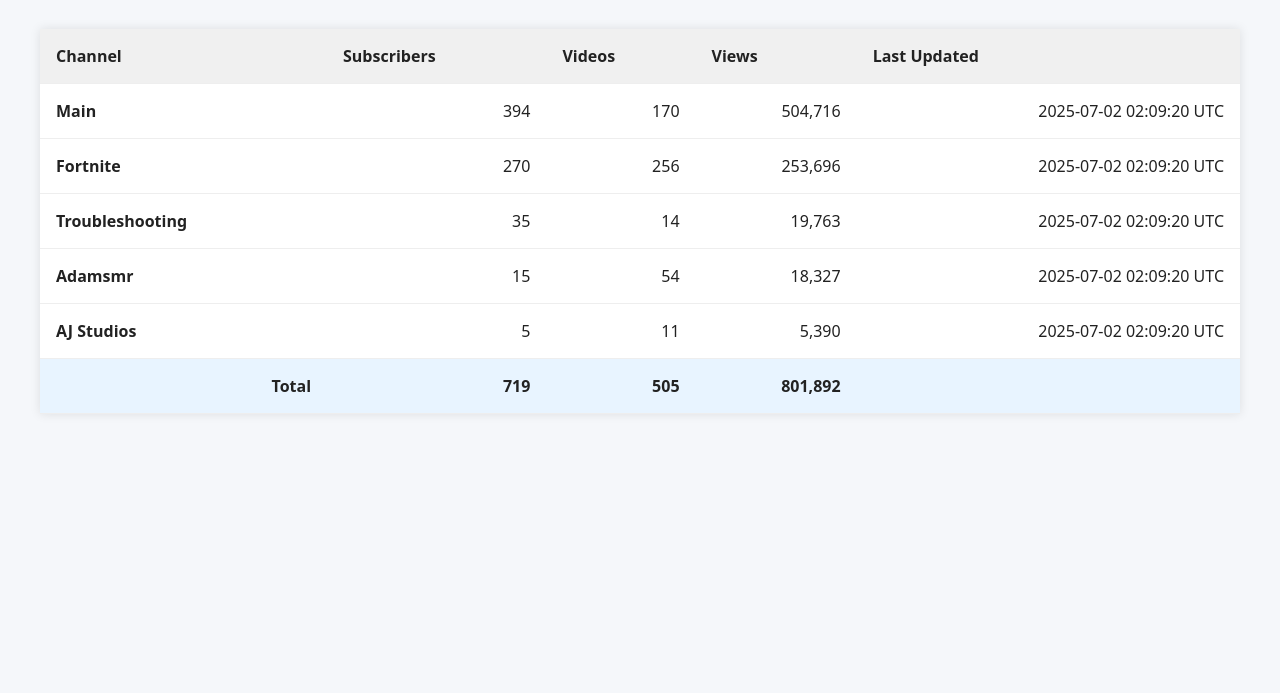
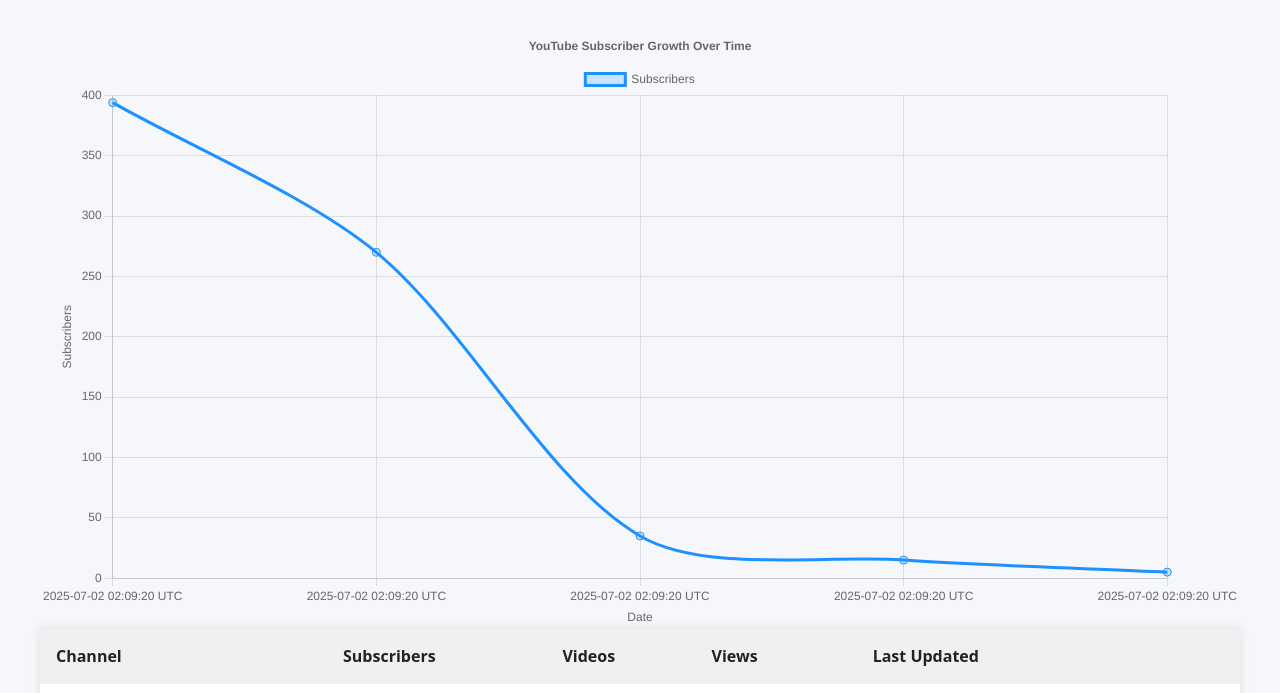
Before and after one commit to uxillary/automated, a plain HTML site: page docs/index.html in a window 1280 px wide. Shown: the part 107-800 px from the top of the page. Drawn offline with nearby package versions, Linux system fonts and the light colour scheme.

Commit message:
Update index.html

```diff
--- a/docs/index.html
+++ b/docs/index.html
@@ -3,6 +3,7 @@
 <head>
   <title>YouTube Stats Viewer</title>
   <meta charset="UTF-8" />
+  <script src="https://cdn.jsdelivr.net/npm/chart.js"></script> <!-- Chart.js CDN -->
   <style>
     body {
       font-family: system-ui, sans-serif;
@@ -19,6 +20,7 @@
       border-collapse: collapse;
       background: #fff;
       box-shadow: 0 0 10px rgba(0,0,0,0.1);
+      margin-bottom: 3rem;
     }
     th, td {
       padding: 1rem;
@@ -38,10 +40,16 @@
       font-weight: bold;
       background: #e8f4ff;
     }
+    canvas {
+      max-width: 100%;
+    }
   </style>
 </head>
 <body>
   <h1>YouTube Stats</h1>
+
+  <canvas id="growthChart" width="600" height="300"></canvas>
+
   <table id="statsTable">
     <thead>
       <tr>
@@ -66,6 +74,9 @@
 
         let totalSubs = 0, totalVids = 0, totalViews = 0;
 
+        let labels = [];
+        let subsData = [];
+
         Object.entries(data).forEach(([channel, stats]) => {
           totalSubs += Number(stats.subscribers);
           totalVids += Number(stats.videos);
@@ -80,6 +91,10 @@
             <td class="right">${stats.date}</td>
           `;
           tbody.appendChild(row);
+
+          // Build chart data
+          labels.push(stats.date);
+          subsData.push(Number(stats.subscribers));
         });
 
         const totalsRow = document.createElement('tr');
@@ -92,6 +107,34 @@
           <td></td>
         `;
         tbody.appendChild(totalsRow);
+
+        // Draw the chart
+        const ctx = document.getElementById('growthChart').getContext('2d');
+        new Chart(ctx, {
+          type: 'line',
+          data: {
+            labels: labels,
+            datasets: [{
+              label: 'Subscribers',
+              data: subsData,
+              borderColor: '#1e90ff',
+              backgroundColor: 'rgba(30,144,255,0.2)',
+              tension: 0.3,
+              pointRadius: 4
+            }]
+          },
+          options: {
+            responsive: true,
+            scales: {
+              x: { title: { display: true, text: 'Date' } },
+              y: { beginAtZero: false, title: { display: true, text: 'Subscribers' } }
+            },
+            plugins: {
+              title: { display: true, text: 'YouTube Subscriber Growth Over Time' },
+              tooltip: { mode: 'index', intersect: false }
+            }
+          }
+        });
       })
       .catch(err => {
         console.error('Error loading data:', err);
```
